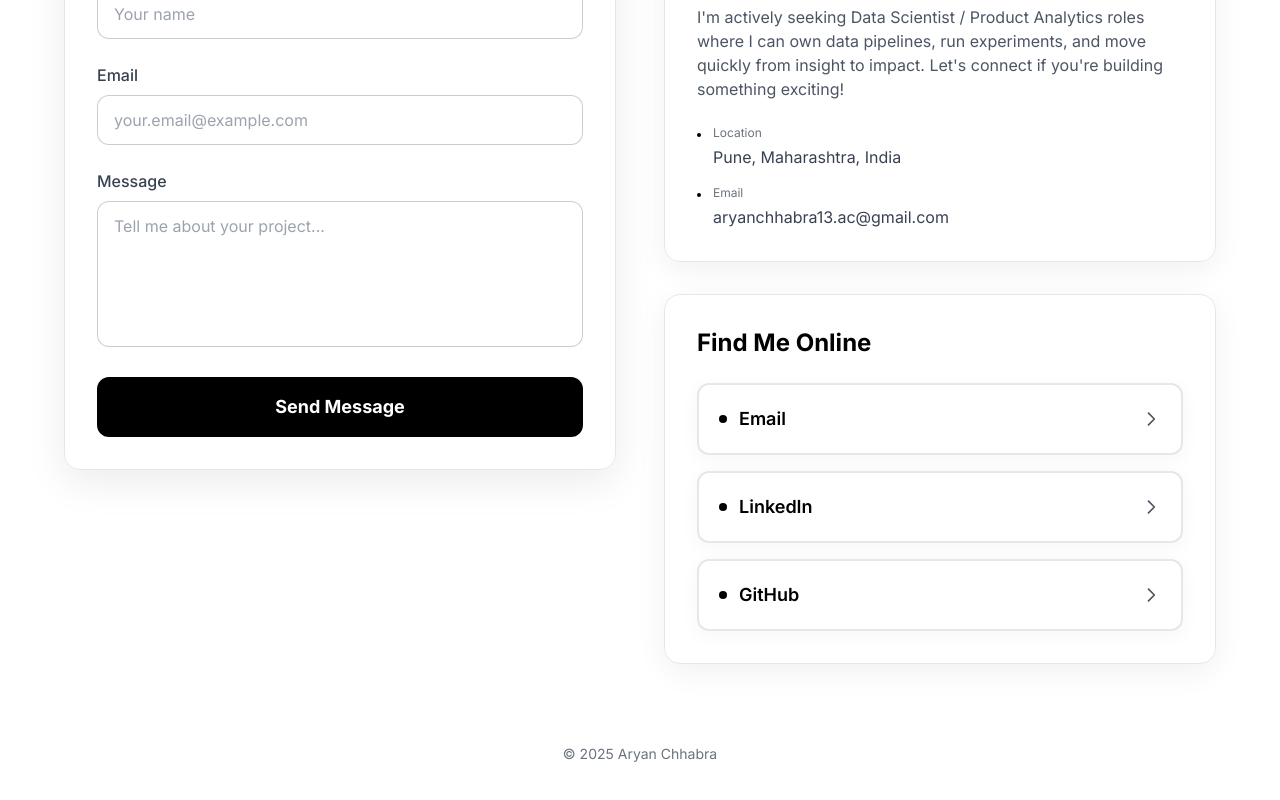
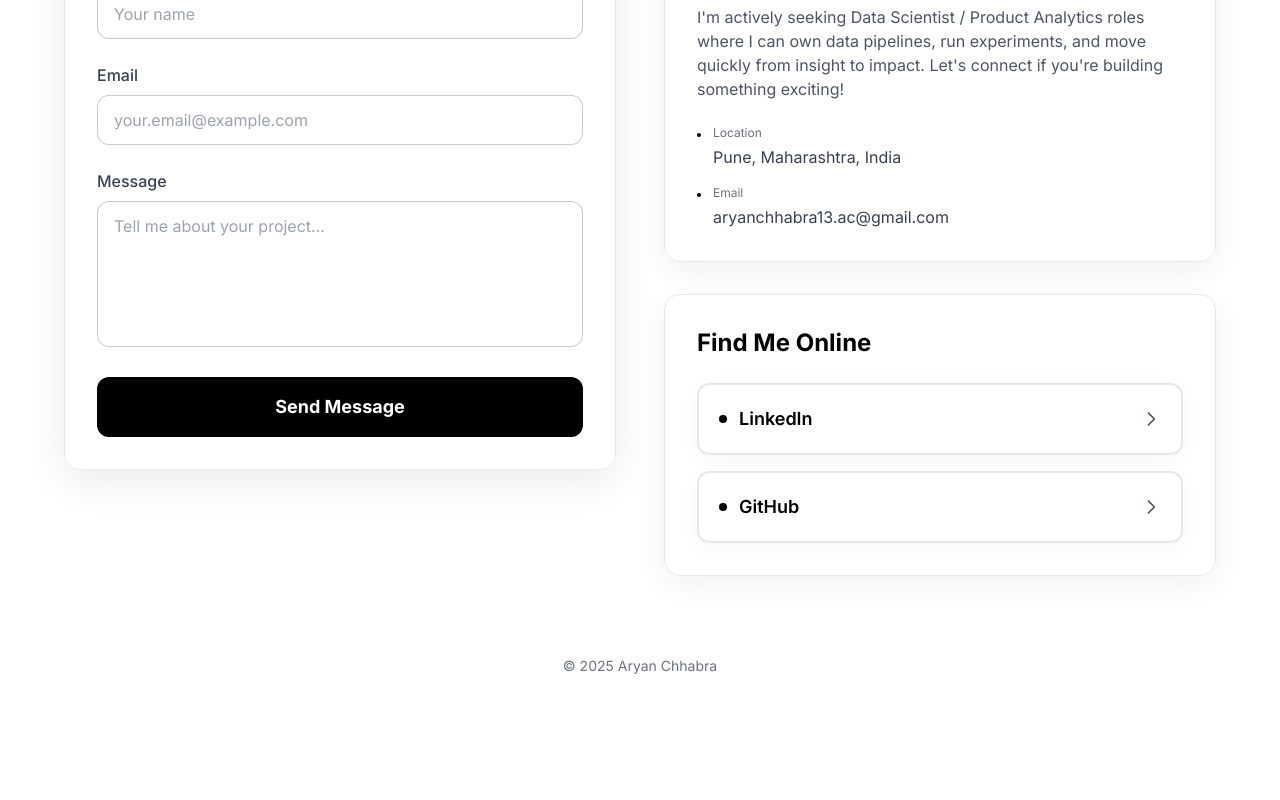
Before and after one commit to Aryanchhabra/Portfolio-website, a React (Vite) app: page / in a window 1280 px wide. Shown: the part 6668-7468 px from the top of the page. Built offline with nearby package versions, Linux system fonts and the light colour scheme.

Commit message:
Remove email button from social links - email already displayed in contact section

```diff
--- a/src/components/ContactDimension.jsx
+++ b/src/components/ContactDimension.jsx
@@ -13,7 +13,6 @@ export default function ContactDimension() {
   const [submitStatus, setSubmitStatus] = useState('') // 'success', 'error', or ''
 
   const socials = [
-    { name: 'Email', link: 'mailto:aryanchhabra13.ac@gmail.com' },
     { name: 'LinkedIn', link: 'https://linkedin.com/in/aryanchhabraai' },
     { name: 'GitHub', link: 'https://github.com/aryanchhabra' }
   ]
@@ -217,8 +216,8 @@ export default function ContactDimension() {
                   <motion.a
                         key={social.name}
                         href={social.link}
-                        target={social.link.startsWith('mailto:') ? '_self' : '_blank'}
-                        rel={social.link.startsWith('mailto:') ? undefined : 'noopener noreferrer'}
+                        target="_blank"
+                        rel="noopener noreferrer"
                         className="relative p-5 rounded-xl bg-white border-2 border-gray-200 overflow-hidden group shadow-[0_4px_20px_rgb(0,0,0,0.04)] hover:border-black transition-colors"
                         initial={{ opacity: 0, x: -20 }}
                         animate={inView ? { opacity: 1, x: 0 } : {}}
```
